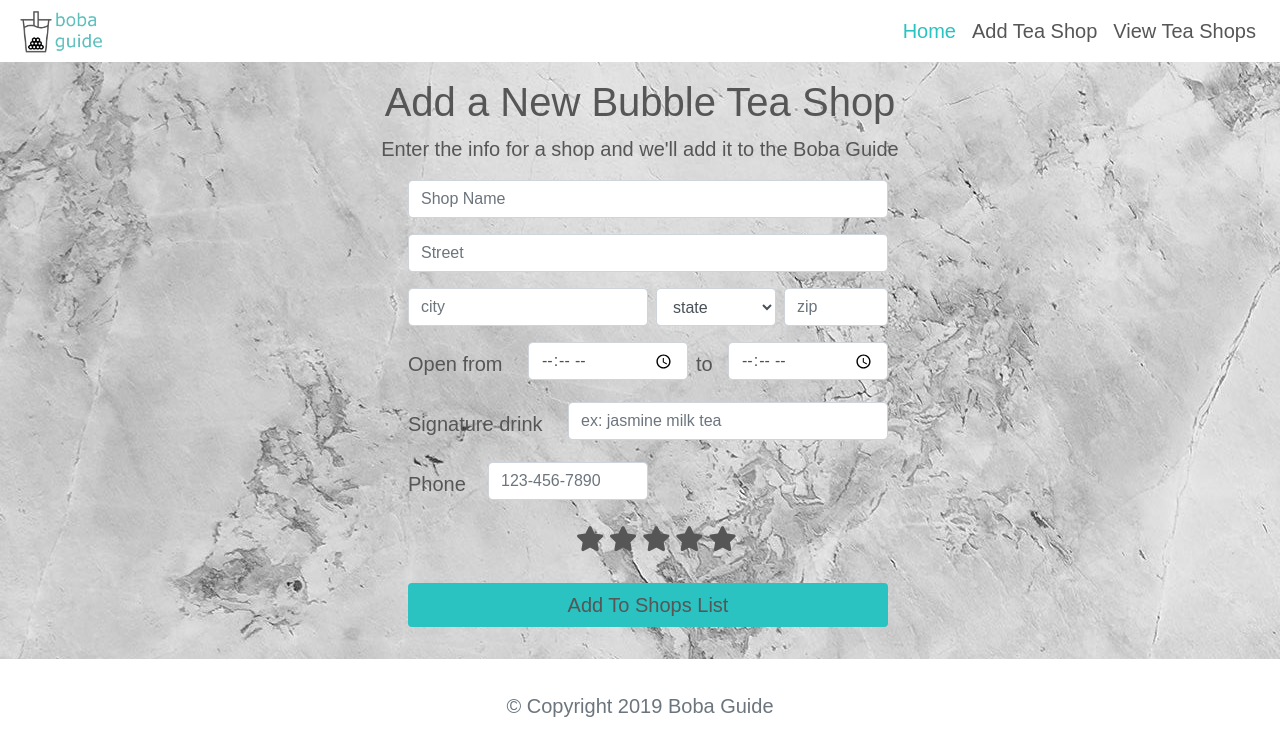
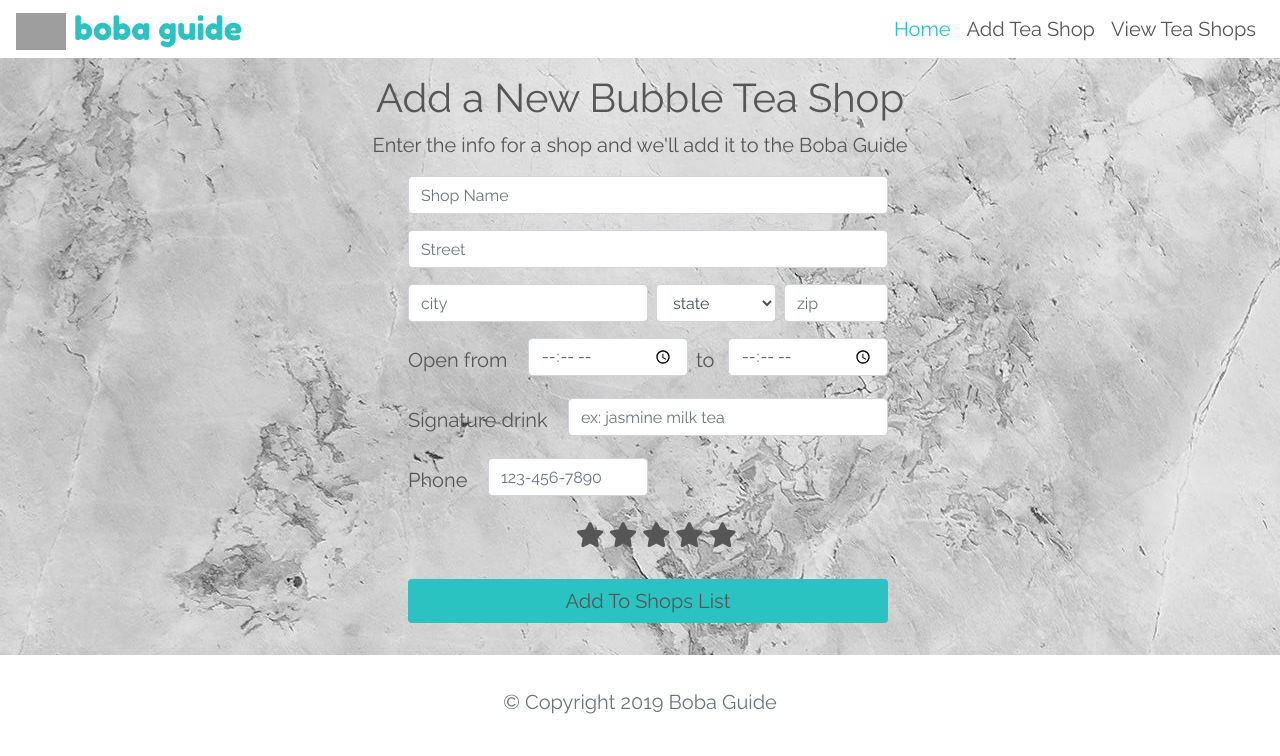
Before and after one commit to rooneyshuman/Internet-Cloud-Systems, a Flask app: page /form/ in a window 1280 px wide. Shown: the top 756 px of the page. Run offline with Flask 2, Linux system fonts and the light colour scheme; parts of the project's set-up code (start-up, migrations or seed data) failed here and were passed over; some libraries are stand-ins or nearby versions; grey boxes are pictures that could not be loaded.

Commit message:
Edited font styles and navbar look

```diff
--- a/hw2/static/style.css
+++ b/hw2/static/style.css
@@ -15,9 +15,15 @@
 .navbar {
   padding: 0rem 1rem;
 }
+
+.navbar-brand {
+  color: rgb(42, 195, 193) !important;
+  font-size: 2.5vw;
+  font-family: 'Fredoka One', cursive;
+}
 /* -------------------------------------- */
 
- /* Index styles */
+/* Index styles */
 #main-boba {
   background-image: url('/static/boba_main_bg.jpg');
   background-size: cover;
@@ -98,11 +104,16 @@ h2 {
 }
 /* ----------------------- */
 
-body       { font-family: "Archivo", sans-serif; font-size: 20px; color: rgb(86,86,86); }
+body {
+  font-family: 'Raleway', sans-serif;
+  font-size: 20px;
+  color: rgb(86,86,86);
+}
+
 .heading  { font-weight: bold; }
 .shop     { margin-bottom: 2em; padding-bottom: 2em; border-bottom: 1px solid #888; }
 
 /* Footer styles */
 footer {
-    padding-top: 2.5%;
+  padding-top: 2.5%;
 }
--- a/hw2/templates/layout.html
+++ b/hw2/templates/layout.html
@@ -1,14 +1,17 @@
 <!doctype html>
 <html>
+<head>
   <title>Boba Guide</title>
   <link rel="stylesheet" href="https://stackpath.bootstrapcdn.com/bootstrap/4.3.1/css/bootstrap.min.css" integrity="sha384-ggOyR0iXCbMQv3Xipma34MD+dH/1fQ784/j6cY/iJTQUOhcWr7x9JvoRxT2MZw1T" crossorigin="anonymous">
   <link rel=stylesheet type=text/css href="{{ url_for('static', filename='style.css') }}">
   <link rel="stylesheet" href="https://use.fontawesome.com/releases/v5.8.2/css/all.css" integrity="sha384-oS3vJWv+0UjzBfQzYUhtDYW+Pj2yciDJxpsK1OYPAYjqT085Qq/1cq5FLXAZQ7Ay" crossorigin="anonymous">
+  <link href="https://fonts.googleapis.com/css?family=Fredoka+One|Raleway&display=swap" rel="stylesheet">
+</head>
 
 <header>
   <nav class="navbar mavbar-expand-sm navbar-light bg-white" role="navigation">
     <a class="navbar-brand" href="/">
-            <img src="{{url_for('static', filename='bobaguide_logo.png')}}" width=90px></i>
+      <img src="{{url_for('static', filename='logo.jpg')}}" width=50px></i> boba guide
     </a>
 
     <div class="expand navbar-expand">
```
Lines whose indentation alone changed are shown as unchanged.
